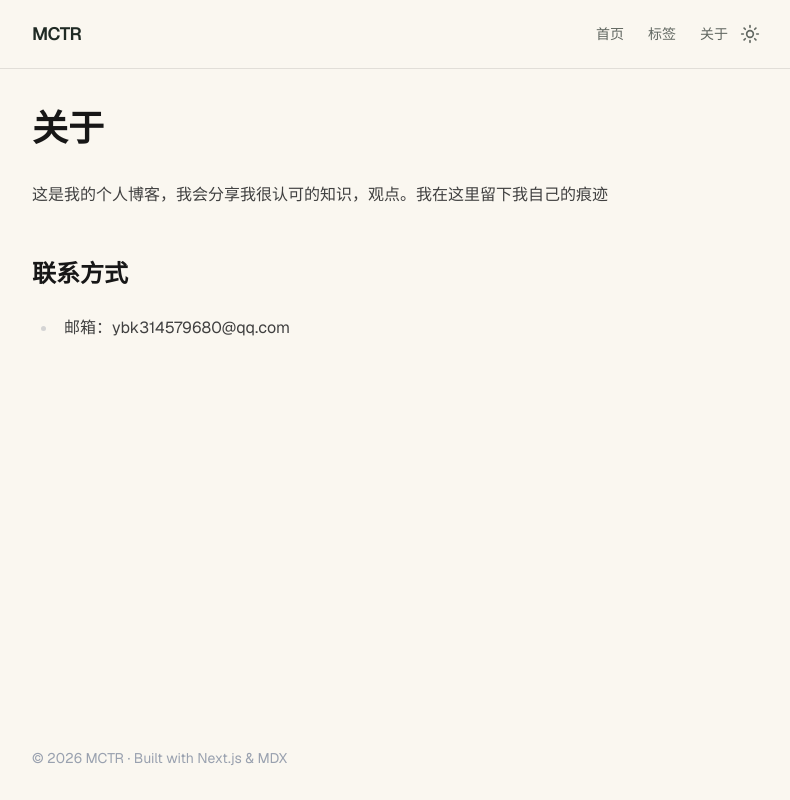
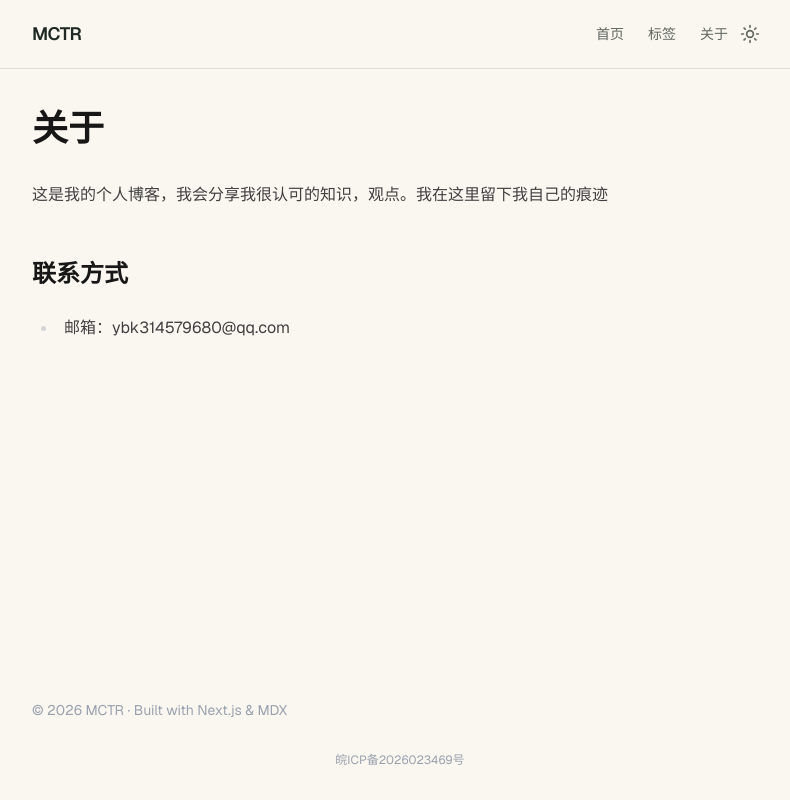
Before and after one commit to ybk314579680/jie-dian.html, a Next.js app in the folder my-app/: page /about in a window 1280 px wide. Shown: the whole page, without its empty margins (240-1030 px from the left). Built offline with nearby package versions, Linux system fonts and the light colour scheme.

Commit message:
给网页添加备案号

```diff
--- a/my-app/app/layout.tsx
+++ b/my-app/app/layout.tsx
@@ -62,6 +62,16 @@ export default function RootLayout({
         <footer className="mx-auto w-full max-w-3xl px-4 py-8 text-sm text-gray-400">
           © {new Date().getFullYear()} {site.name} · {site.footer}
         </footer>
+        <div className="mx-auto w-full max-w-3xl px-4 pb-8 text-center text-xs text-gray-400">
+          <a
+            href="https://beian.miit.gov.cn/"
+            target="_blank"
+            rel="noopener noreferrer"
+            className="hover:text-gray-600 hover:underline dark:hover:text-gray-200"
+          >
+            皖ICP备2026023469号
+          </a>
+        </div>
       </body>
     </html>
   );
```
